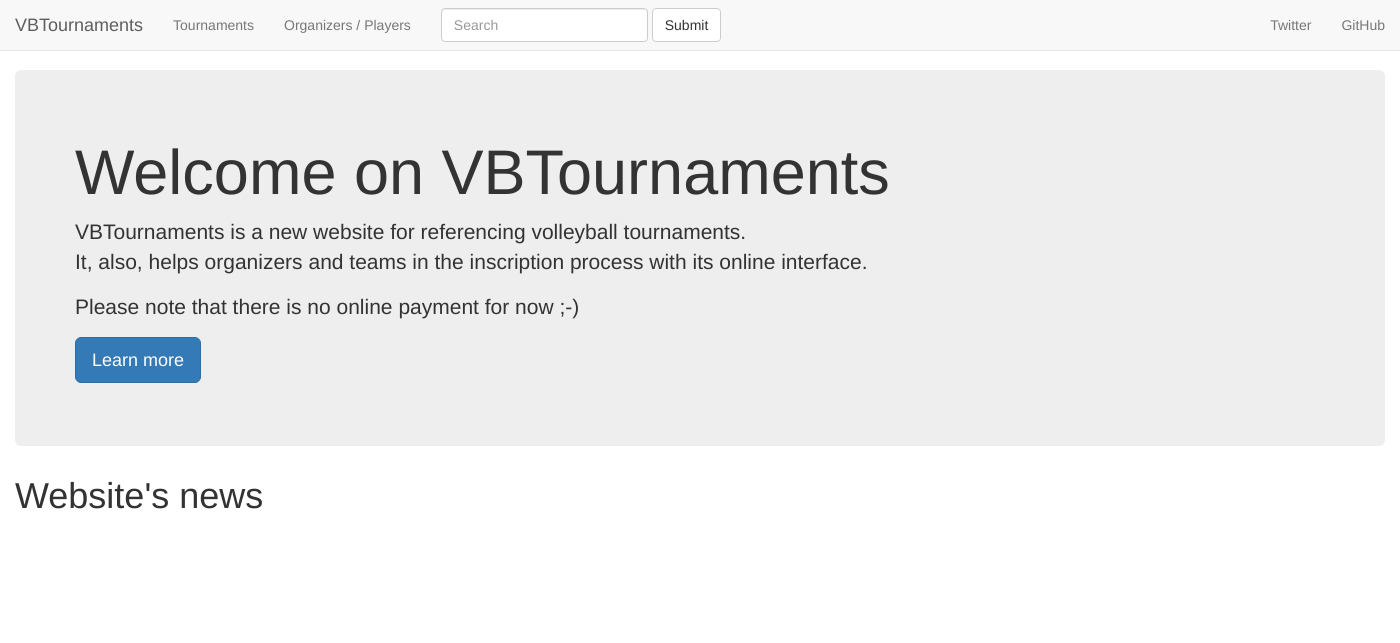
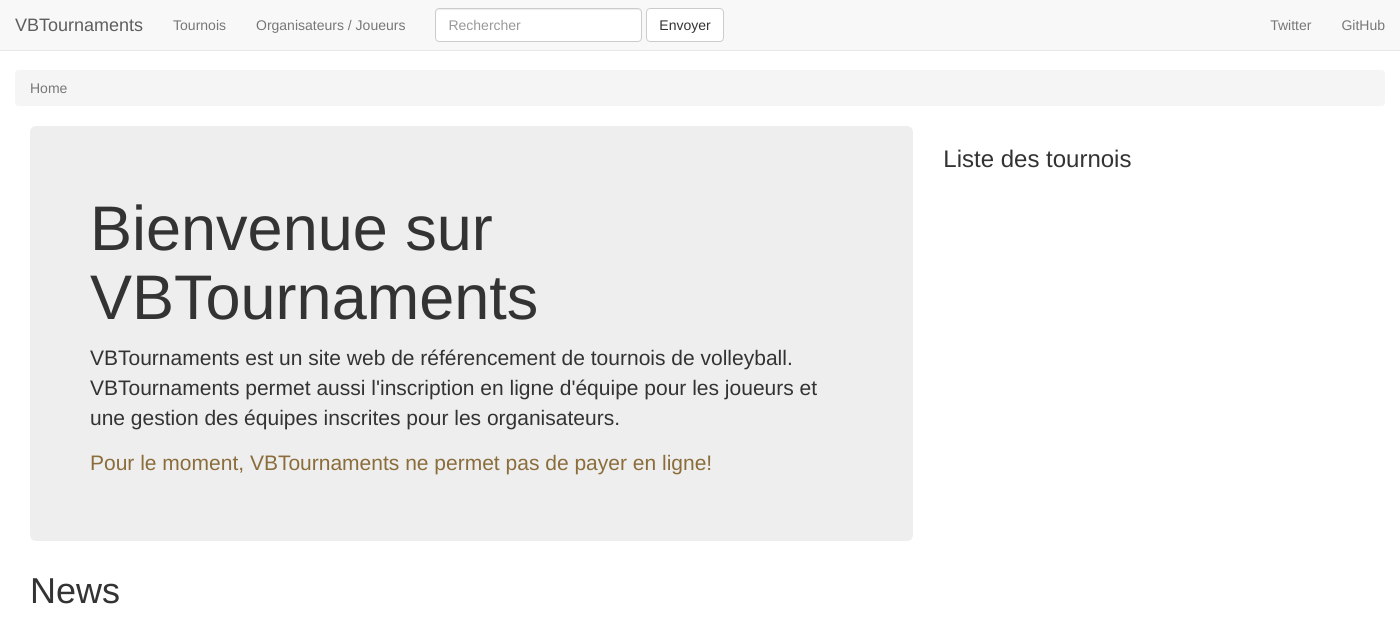
Before and after one commit to hbuyse/VBTournaments, a Django app: page / in a window 1400 px wide. Shown: the top 643 px of the page. Run offline with Django 3.2, Linux system fonts and the light colour scheme; some libraries are stand-ins or nearby versions.

Commit message:
Redo the HTML architecture and add tournaments view

```diff
--- a/core/templates/core/home.html
+++ b/core/templates/core/home.html
@@ -2,15 +2,34 @@
 
 {% block content %}
 <div class="bs-component">
-    <div class="jumbotron">
-      <h1>Welcome on VBTournaments</h1>
-      <p>VBTournaments is a new website for referencing volleyball tournaments.<br />
-      It, also, helps organizers and teams in the inscription process with its online interface.</p>
-      <p class="warning">Please note that there is no online payment for now ;-)</p>
-      <p><a class="btn btn-primary btn-lg">Learn more</a></p>
+    <ul class="breadcrumb">
+        <li class="active">Home</li>
+    </ul>
+</div>
+<div class="col-md-8">
+    <div class="bs-component">
+        <div class="jumbotron">
+
+          <h1>Bienvenue sur VBTournaments</h1>
+
+          <p>VBTournaments est un site web de référencement de tournois de volleyball.<br />
+          VBTournaments permet aussi l'inscription en ligne d'équipe pour les joueurs et une gestion des équipes inscrites pour les organisateurs.</p>
+
+          <p class="text-warning">Pour le moment, VBTournaments ne permet pas de payer en ligne!</p>
+
+        </div>
+    </div>
+    <div class="bs-component">
+
+        <h1>News</h1>
+
     </div>
 </div>
-<div class="bs-component">
-    <h1>Website's news</h1>
+<div class="col-md-4">
+    <div class="bs-component">
+
+        <h3>Liste des tournois</h3>
+
+    </div>
 </div>
 {% endblock %}
--- a/core/urls.py
+++ b/core/urls.py
@@ -20,5 +20,6 @@
 
 urlpatterns = [
     url(r'^$', views.home, name='home'),
+    url(r'^tournaments/', views.EventsList.as_view(), name='tournaments_list')
     # url(r'^(?P<event_id>[0-9]+)/$', views.detail, name='detail')
 ]
--- a/core/views.py
+++ b/core/views.py
@@ -1,9 +1,19 @@
-from django.shortcuts import render
-
-from django.http import HttpResponse
+from django.shortcuts import get_object_or_404, render
+from django.http import HttpResponseRedirect
+from django.core.urlresolvers import reverse
+from django.views import generic
 
 from .models import Tournament, Event, Organizer
 
 # Create your views here.
 def home(request):
     return render(request, 'core/home.html')
+
+
+class EventsList(generic.ListView):
+    template_name = 'core/events_list.html'
+    context_object_name = 'events_list'
+
+    def get_queryset(self):
+        """Return all events."""
+        return Event.objects.all()
--- a/templates/base.html
+++ b/templates/base.html
@@ -35,22 +35,9 @@
 
     {# Beginning of all other pages #}
     <div class="container-fluid">
+
         {% block content %}{% endblock %}
 
-        {% comment %}
-        <div id="list_event" style="position:absolute;right:0;top:62px">
-            <h6>Tournois</h6>
-            {% if event_list %}
-            <ul>
-            {% for event in event_list %}
-                <li><a href="{% url 'core:event_page' event.id %}">{{ event.name }}</a></li>
-            {% endfor %}
-            </ul>
-            {% else %}
-            <p>No events are available.</p>
-            {% endif %}.
-        </div>
-        {% endcomment %}
     </div>
 </body>
 </html>
--- a/templates/navbar.html
+++ b/templates/navbar.html
@@ -1,19 +1,21 @@
 <nav class="navbar navbar-default navbar-fixed-top">
     <div class="container-fluid">
         <div class="navbar-header">
+
             <button type="button" class="navbar-toggle collapsed" data-toggle="collapse" data-target="#bs-example-navbar-collapse-1">
                 <span class="sr-only">Toggle navigation</span>
                 <span class="icon-bar"></span>
                 <span class="icon-bar"></span>
                 <span class="icon-bar"></span>
             </button>
+
             <a class="navbar-brand" href="{% url 'core:home' %}">VBTournaments</a>
         </div>
 
         <div class="collapse navbar-collapse" id="bs-example-navbar-collapse-1">
             <ul class="nav navbar-nav">
-                <li><a href="#">Tournaments<span class="sr-only">(current)</span></a></li>
-                <li><a href="#">Organizers / Players</a></li>
+                <li><a href="{% url 'core:tournaments_list' %}">Tournois</a></li>
+                <li><a href="#">Organisateurs / Joueurs</a></li>
 {#                 <li class="dropdown"> #}
 {#                     <a href="#" class="dropdown-toggle" data-toggle="dropdown" role="button" aria-expanded="false">Dropdown <span class="caret"></span></a> #}
 {#                     <ul class="dropdown-menu" role="menu"> #}
@@ -29,9 +31,9 @@
             </ul>
             <form class="navbar-form navbar-left" role="search">
                 <div class="form-group">
-                    <input class="form-control" placeholder="Search" type="text">
+                    <input class="form-control" placeholder="Rechercher" type="text">
                 </div>
-                <button type="submit" class="btn btn-default">Submit</button>
+                <button type="submit" class="btn btn-default">Envoyer</button>
             </form>
             <ul class="nav navbar-nav navbar-right">
                 <li><a target="_blank" href="https://twitter.com">Twitter</a></li>
```
Also changed, not shown: core/templates/core/events_list.html (added, +43 -0 lines).
